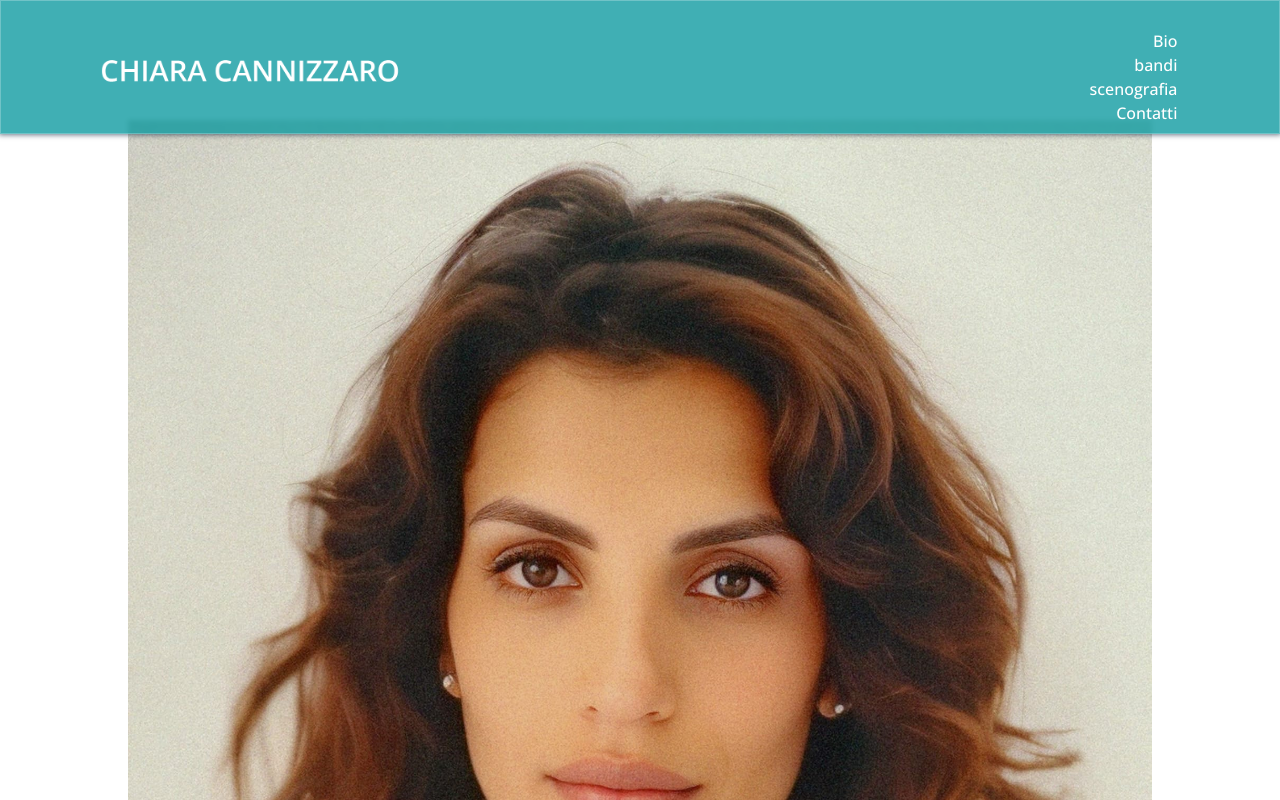
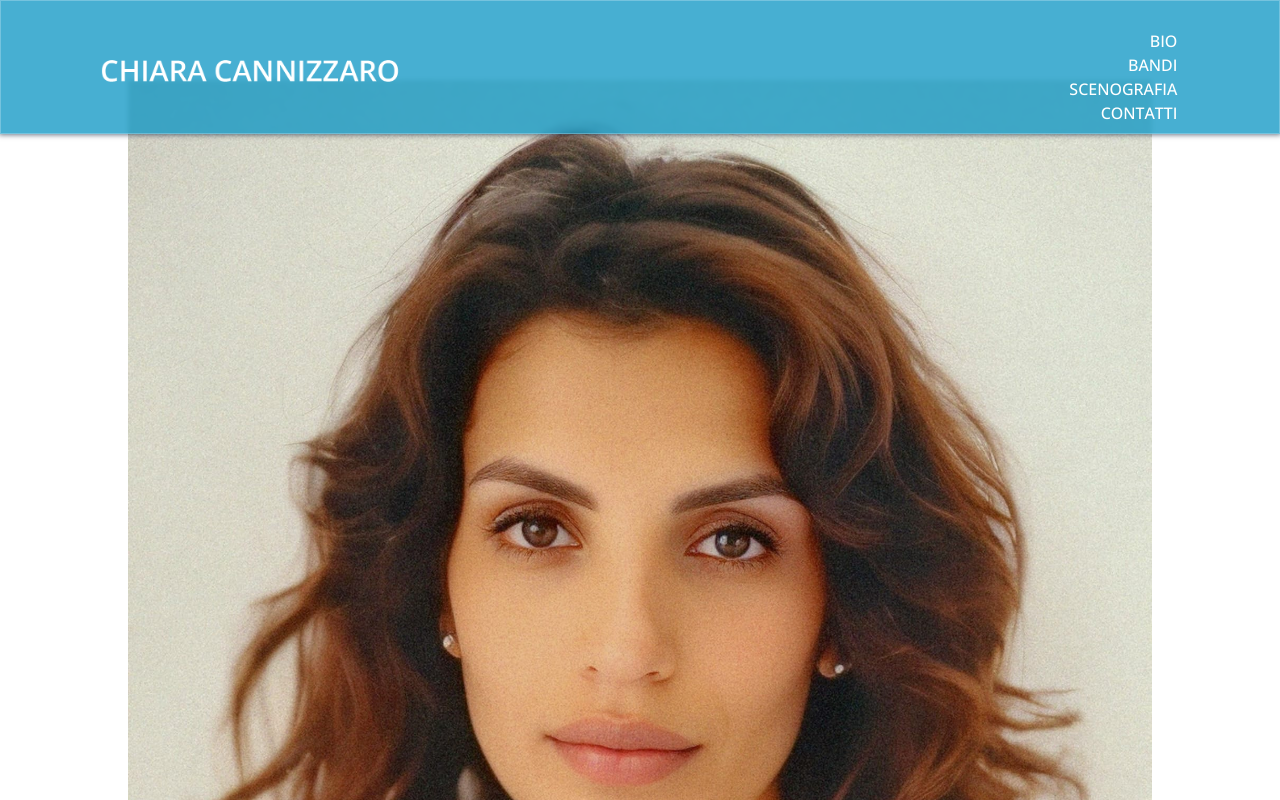
Before and after one commit to albecannoni/portfolio-chiaraCannizzaro, a plain HTML site: page index.html in a window 1280 px wide. Shown: the top 800 px of the page. Drawn offline with nearby package versions, Linux system fonts and the light colour scheme.

Commit message:
update color and tipography

```diff
--- a/CSS/variabili.css
+++ b/CSS/variabili.css
@@ -2,8 +2,8 @@
 :root {
 
     /*COLORI*/
-    --colore1: rgba(0,148,155,1);
-    --colore1Glass: rgba(0,148,155,0.75);
+    --colore1: rgba(10,148,195,1);
+    --colore1Glass: rgba(10,148,195,0.75);
     --colore2: #adfcfe;
     --colore3: #d7d7d7d1;
     --colore4: white;
--- a/index.html
+++ b/index.html
@@ -50,17 +50,17 @@
       </button>
       <div class="collapse navbar-collapse" id="navbarSupportedContent">
         <ul class="">
-          <a id="Bio" class="nav-link">
-            <li class="semiBold">Bio</li>
+          <a id="Bio" class="nav-link ">
+            <li class="semiBold  upperText">Bio</li>
           </a>
           <a id="Services" class="nav-link">
-            <li class="semiBold">bandi</li>
+            <li class="semiBold upperText">bandi</li>
           </a>
           <a id="Scenografia" href="#scenografia" class="nav-link">
-            <li class="semiBold">scenografia</li>
+            <li class="semiBold upperText">scenografia</li>
           </a>
           <a id="contatti" class="nav-link">
-            <li class="semiBold">Contatti</li>
+            <li class="semiBold upperText">Contatti</li>
           </a>
         </ul>
       </div>
--- a/script.js
+++ b/script.js
@@ -23,8 +23,9 @@ window.addEventListener('load', init);
 //!----------------------------------------------------------------------------
 //Preparazione all' utente
 function init() {
-    bioGen();
+    // bioGen();
     // servicesGen();
+    scenografiaGen();
     eventHandler()
     // underConstruction();
 }
@@ -228,6 +229,7 @@ function scenografiaGen() {
     console.log('click scenografia')
     //istanzio variabili
     let pool = document.querySelector('#Pool');
+    pool.classList.add('d-flex', 'align-items-center', 'flex-column');
 
     let intro = document.createElement('div');
     intro.setAttribute('id', 'Intro');
@@ -240,18 +242,16 @@ function scenografiaGen() {
     intro.append(boxPhoto);
 
     let photoImg = document.createElement('img');
-    photoImg.classList.add('w-100', 'd-flex')
+    photoImg.classList.add('w-100')
     photoImg.src = 'assets/images/fototessera.jpg'
     boxPhoto.append(photoImg);
 
     //blocco testo introduzione
     let textIntro = document.createElement('p');
     textIntro.setAttribute('id', 'TextIntro');
-    textIntro.classList.add('smallText')
-    textIntro.innerText = 'lorem ipsum dolor sit amet';
+    textIntro.classList.add('shortText')
+    textIntro.innerText = 'Nei primi anni in cui mi dono avvicinata al mondo dello spettacolo mi sono occupata di progettazione e realizzazione scenografica collaborando a importanti spettacoli e eventi';
     intro.appendChild(textIntro);
-
-
 }
 
 //!----------------------------------------------------------------------------
```
